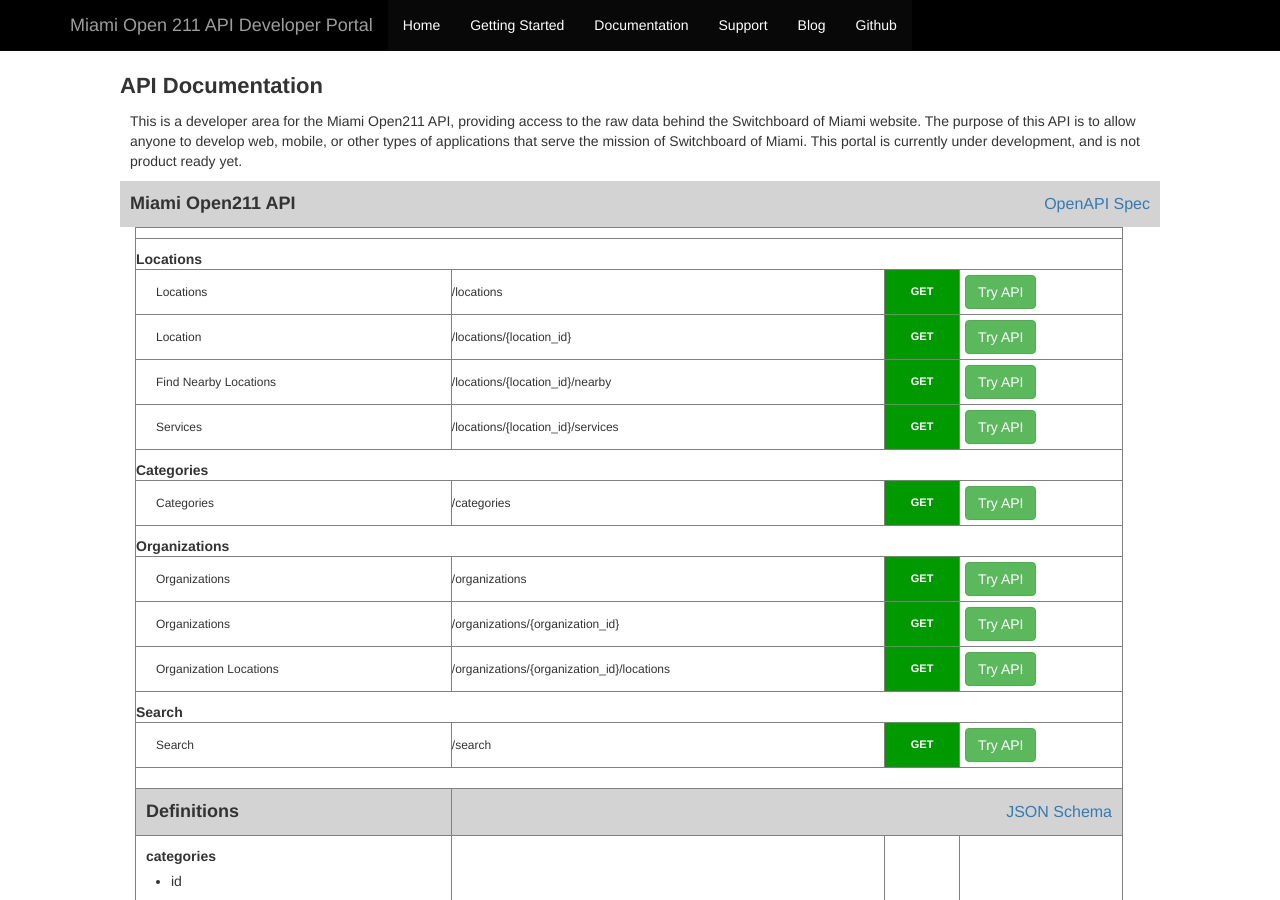
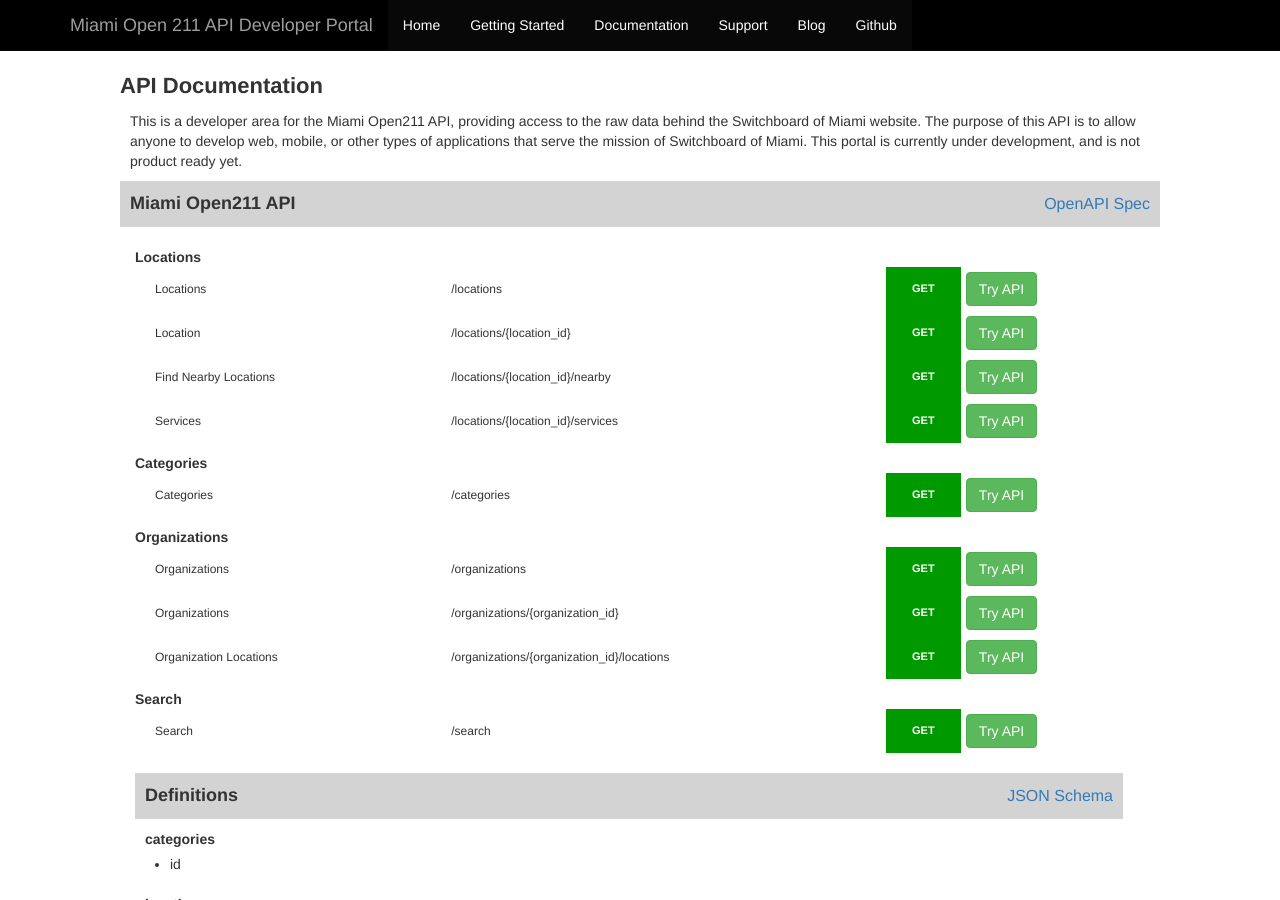
Before and after one commit to xrysanthos/developer-portal, a Jekyll site: the page built from documentation/index.html, in a window 1280 px wide and 900 px high. Built offline with Jekyll 4.4.1, drawn with Linux system fonts in a browser that asks for light colours; nearby versions of some CDN libraries; library files that are not in the unit come from our copies.

Commit message:
clean up

```diff
--- a/documentation/index.html
+++ b/documentation/index.html
@@ -233,7 +233,7 @@
                     <tr id="methods-for-{{ pathname }}">
                       <td colspan="2">
 
-                        <table width="95%" border="1" style="margin-left: 15px; margin-right: 15px;">
+                        <table width="95%" border="0" style="margin-left: 15px; margin-right: 15px;">
                           {% assign taglist = '' %}
                           {% for spec in openapi_spec_json %}
                             {% for path in spec.paths %}
```
